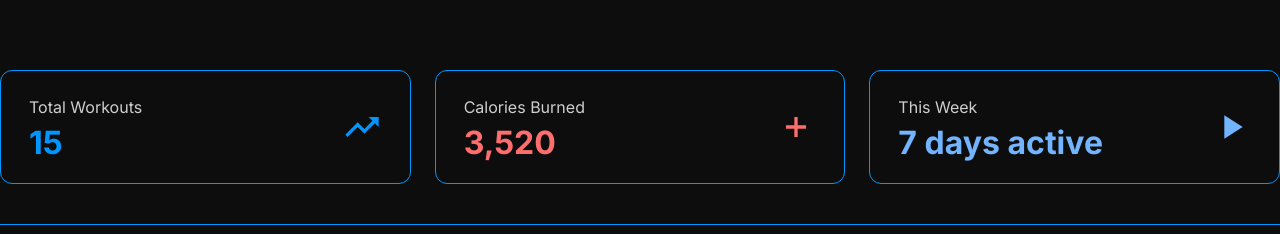
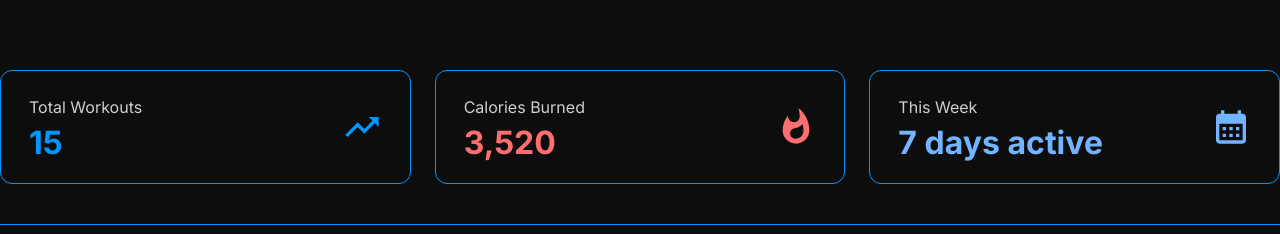
Before and after one commit to vladi245/WebFrontend-group8, a React (Vite) app: page /workout in a window 1280 px wide. Shown: the part 124-358 px from the top of the page. Built offline with nearby package versions, Linux system fonts and the light colour scheme.

Commit message:
changed the way data is handled for stats and graph, made statcards into separate components

```diff
--- a/src/components/Performance/Performance.tsx
+++ b/src/components/Performance/Performance.tsx
@@ -1,18 +1,16 @@
 import style from './Performance.module.css'
 import { LineChart, Line, XAxis, YAxis, CartesianGrid, Tooltip, ResponsiveContainer } from 'recharts';
 
-const Performance = () => {
-    // Mock data for the chart
-    const data = [
-        { day: 'Mon', calories: 420 },
-        { day: 'Tue', calories: 280 },
-        { day: 'Wed', calories: 520 },
-        { day: 'Thu', calories: 680 },
-        { day: 'Fri', calories: 920 },
-        { day: 'Sat', calories: 450 },
-        { day: 'Sun', calories: 1250 },
-    ];
+interface PerformanceData {
+    day: string;
+    calories: number;
+}
 
+interface PerformanceProps {
+    data: PerformanceData[];
+}
+
+const Performance = ({ data }: PerformanceProps) => {
     return (
         <div className={style.performanceContainer}>
             <div className={style.header}>
--- /dev/null
+++ b/src/components/Stats/StatCard.tsx
@@ -0,0 +1,26 @@
+import style from './Stats.module.css';
+
+interface StatCardProps {
+    icon: React.ReactNode;
+    value: number | string;
+    label: string;
+    colorClass: 'workoutsCard' | 'caloriesCard' | 'daysActiveCard';
+}
+
+const StatCard = ({ icon, value, label, colorClass }: StatCardProps) => {
+    return (
+        <div className={`${style.statCard} ${style[colorClass]}`}>
+            <div className={style.statContent}>
+                <div className={style.statInfo}>
+                    <p className={style.statLabel}>{label}</p>
+                    <p className={style.statValue}>{value}</p>
+                </div>
+                <div className={style.statIcon}>
+                    {icon}
+                </div>
+            </div>
+        </div>
+    );
+};
+
+export default StatCard;
--- a/src/components/Stats/Stats.module.css
+++ b/src/components/Stats/Stats.module.css
@@ -43,7 +43,6 @@
 .statValue {
     font-size: 32px;
     font-weight: 700;
-    color: #0096FF;
     margin: 0;
     line-height: 1;
 }
@@ -52,7 +51,6 @@
     display: flex;
     align-items: center;
     justify-content: center;
-    color: #0096FF;
 }
 
 .statIcon svg {
@@ -60,51 +58,27 @@
     height: 40px;
 }
 
-.workoutsCard {
-    border-color: #0096FF;
-}
-
-.workoutsCard:hover {
-    box-shadow: 0 8px 24px rgba(0, 150, 255, 0.3);
-}
-
-.workoutsValue {
+.workoutsCard .statValue {
     color: #0096FF;
 }
 
-.workoutsIcon {
+.workoutsCard .statIcon {
     color: #0096FF;
 }
 
-.caloriesCard {
-    border-color: #0096FF;
-}
-
-.caloriesCard:hover {
-    box-shadow: 0 8px 24px rgba(0, 150, 255, 0.3);
-}
-
-.caloriesValue {
+.caloriesCard .statValue {
     color: #FF6E6E;
 }
 
-.caloriesIcon {
+.caloriesCard .statIcon {
     color: #FF6E6E;
 }
 
-.daysActiveCard {
-    border-color: #0096FF;
-}
-
-.daysActiveCard:hover {
-    box-shadow: 0 8px 24px rgba(0, 150, 255, 0.3);
-}
-
-.daysActiveValue {
+.daysActiveCard .statValue {
     color: #72B4FF;
 }
 
-.daysActiveIcon {
+.daysActiveCard .statIcon {
     color: #72B4FF;
 }
 
--- a/src/components/Stats/Stats.tsx
+++ b/src/components/Stats/Stats.tsx
@@ -1,49 +1,55 @@
-import style from './Stats.module.css'
+import StatCard from './StatCard';
+import style from './Stats.module.css';
 
-const Stats = () => {
-    return (
-        <div className={style.statsContainer}>
-            <div className={`${style.statCard} ${style.workoutsCard}`}>
-                <div className={style.statContent}>
-                    <div className={style.statInfo}>
-                        <p className={style.statLabel}>Total Workouts</p>
-                        <p className={`${style.statValue} ${style.workoutsValue}`}>15</p>
-                    </div>
-                    <div className={`${style.statIcon} ${style.workoutsIcon}`}>
+interface StatsData {
+    totalWorkouts: number;
+    caloriesBurned: number;
+    daysActive: string;
+}
+
+interface StatsProps {
+    data: StatsData;
+}
+
+const Stats = ({ data }: StatsProps) => {
+    const workoutIcon = (
         <svg xmlns="http://www.w3.org/2000/svg" width="40" height="40" viewBox="0 0 24 24">
             <path fill="currentColor" d="M16 6l2.29 2.29l-4.88 4.88l-4-4L2 16.59L3.41 18l6-6l4 4l6.3-6.29L22 12V6z" />
         </svg>
-                    </div>
-                </div>
-            </div>
+    );
 
-            <div className={`${style.statCard} ${style.caloriesCard}`}>
-                <div className={style.statContent}>
-                    <div className={style.statInfo}>
-                        <p className={style.statLabel}>Calories Burned</p>
-                        <p className={`${style.statValue} ${style.caloriesValue}`}>3,520</p>
-                    </div>
-                    <div className={`${style.statIcon} ${style.caloriesIcon}`}>
+    const caloriesIcon = (
         <svg xmlns="http://www.w3.org/2000/svg" width="40" height="40" viewBox="0 0 24 24">
-                            <path fill="currentColor" d="M13 6v5h5v2h-5v5h-2v-5H6v-2h5V6z" />
+            <path fill="currentColor" d="M13.5 0.67s.74 2.65.74 4.8c0 2.06-1.35 3.73-3.41 3.73-2.07 0-3.63-1.67-3.63-3.73l.03-.36C5.21 7.51 4 10.62 4 14c0 4.42 3.58 8 8 8s8-3.58 8-8C20 8.61 17.41 3.8 13.5.67zM11.71 19c-1.78 0-3.22-1.4-3.22-3.14 0-1.62 1.05-2.76 2.81-3.12 1.77-.36 3.6-1.21 4.62-2.58.39 1.29.59 2.65.59 4.04 0 2.65-2.15 4.8-4.8 4.8z" />
         </svg>
-                    </div>
-                </div>
-            </div>
+    );
 
-            <div className={`${style.statCard} ${style.daysActiveCard}`}>
-                <div className={style.statContent}>
-                    <div className={style.statInfo}>
-                        <p className={style.statLabel}>This Week</p>
-                        <p className={`${style.statValue} ${style.daysActiveValue}`}>7 days active</p>
-                    </div>
-                    <div className={`${style.statIcon} ${style.daysActiveIcon}`}>
+    const daysActiveIcon = (
         <svg xmlns="http://www.w3.org/2000/svg" width="40" height="40" viewBox="0 0 24 24">
-                            <path fill="currentColor" d="M8 5v14l11-7z" />
+            <path fill="currentColor" d="M19 4h-1V2h-2v2H8V2H6v2H5c-1.11 0-1.99.9-1.99 2L3 20c0 1.1.89 2 2 2h14c1.1 0 2-.9 2-2V6c0-1.1-.9-2-2-2zm0 16H5V10h14v10zM9 14H7v-2h2v2zm4 0h-2v-2h2v2zm4 0h-2v-2h2v2zm-8 4H7v-2h2v2zm4 0h-2v-2h2v2zm4 0h-2v-2h2v2z" />
         </svg>
-                    </div>
-                </div>
-            </div>
+    );
+
+    return (
+        <div className={style.statsContainer}>
+            <StatCard
+                icon={workoutIcon}
+                value={data.totalWorkouts}
+                label="Total Workouts"
+                colorClass="workoutsCard"
+            />
+            <StatCard
+                icon={caloriesIcon}
+                value={data.caloriesBurned.toLocaleString()}
+                label="Calories Burned"
+                colorClass="caloriesCard"
+            />
+            <StatCard
+                icon={daysActiveIcon}
+                value={data.daysActive}
+                label="This Week"
+                colorClass="daysActiveCard"
+            />
         </div>
     );
 };
--- a/src/pages/Workout/index.tsx
+++ b/src/pages/Workout/index.tsx
@@ -1,16 +1,75 @@
-import Logo from '../../components/Logo/Logo'
-import style from './Workout.module.css'
-import Stats from '../../components/Stats/Stats'
-import Performance from '../../components/Performance/Performance'
-import Exercises from '../../components/Exercises/Exercises'
-import MuscleGroup from '../../components/MuscleGroup/MuscleGroup'
+import { useState, useEffect } from 'react';
+import Logo from '../../components/Logo/Logo';
+import style from './Workout.module.css';
+import Stats from '../../components/Stats/Stats';
+import Performance from '../../components/Performance/Performance';
+import Exercises from '../../components/Exercises/Exercises';
+import MuscleGroup from '../../components/MuscleGroup/MuscleGroup';
+
+interface StatsData {
+    totalWorkouts: number;
+    caloriesBurned: number;
+    daysActive: string;
+}
+
+interface PerformanceData {
+    day: string;
+    calories: number;
+}
 
 export default function Workout() {
+    const [statsData, setStatsData] = useState<StatsData>({
+        totalWorkouts: 0,
+        caloriesBurned: 0,
+        daysActive: '0 days active'
+    });
+    const [performanceData, setPerformanceData] = useState<PerformanceData[]>([]);
+    const [loading, setLoading] = useState(true);
+
+    useEffect(() => {
+        // here we will fetch data from api (?)
+        const fetchWorkoutData = async () => {
+            try {
+                // const statsResponse = await fetch('/api/stats');
+                // const statsData = await statsResponse.json();
+                // const performanceResponse = await fetch('/api/performance');
+                // const performanceData = await performanceResponse.json();
+
+                // mock data for now
+                const mockStatsData: StatsData = {
+                    totalWorkouts: 15,
+                    caloriesBurned: 3520,
+                    daysActive: '7 days active'
+                };
+
+                const mockPerformanceData: PerformanceData[] = [
+                    { day: 'Mon', calories: 420 },
+                    { day: 'Tue', calories: 280 },
+                    { day: 'Wed', calories: 520 },
+                    { day: 'Thu', calories: 680 },
+                    { day: 'Fri', calories: 920 },
+                    { day: 'Sat', calories: 450 },
+                    { day: 'Sun', calories: 1250 },
+                ];
+
+                setStatsData(mockStatsData);
+                setPerformanceData(mockPerformanceData);
+                setLoading(false);
+                //error handling
+            } catch (error) {
+                console.error('Failed to fetch workout data:', error);
+                setLoading(false);
+            }
+        };
+
+        fetchWorkoutData();
+    }, []);
+
     return (
         <div className={style.container}>
             <Logo />
-            <Stats />
-            <Performance />
+            {!loading && <Stats data={statsData} />}
+            {!loading && <Performance data={performanceData} />}
             <Exercises />
             <MuscleGroup />
         </div>
```
Lines whose indentation alone changed are shown as unchanged.
